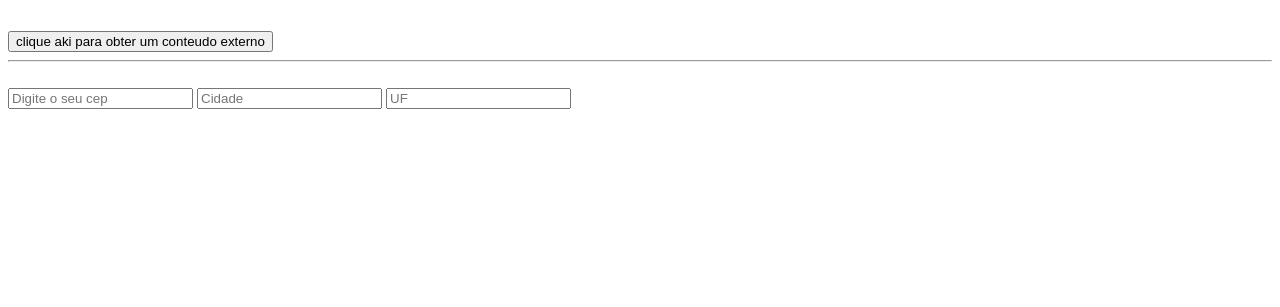
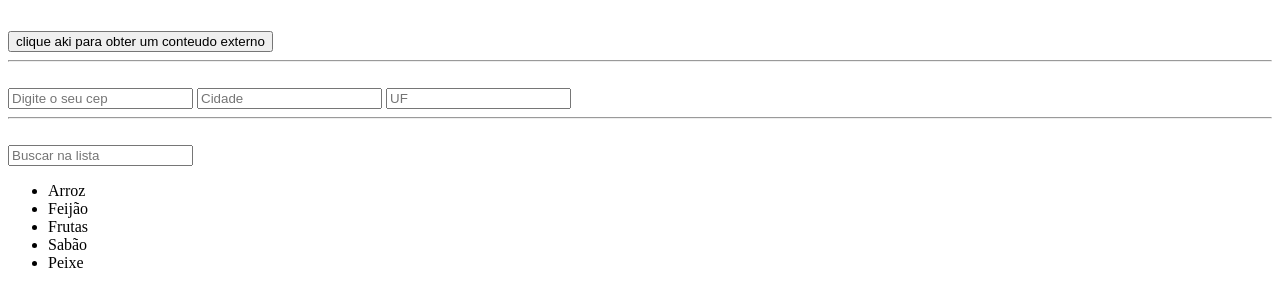
Before and after one commit to Luking1999/jQueryEstudy, a plain HTML site: page index.html in a window 1280 px wide. Shown: the part 405-712 px from the top of the page. Drawn offline with Linux system fonts and the light colour scheme.

Commit message:
finalizado curso

```diff
--- a/index.html
+++ b/index.html
@@ -25,6 +25,15 @@
     <input id="cep" type="cep" placeholder="Digite o seu cep">
     <input id="city" type="city" placeholder="Cidade">
     <input id="uf" type="uf" placeholder="UF">
+    <hr><br>
+    <input id="busca" type="text" placeholder="Buscar na lista">
+    <ul id="lista">
+        <li>Arroz</li>
+        <li>Feijão</li>
+        <li>Frutas</li>
+        <li>Sabão</li>
+        <li>Peixe</li>
+    </ul>
 
     <script>
         $(document).ready(function() {
@@ -78,6 +87,13 @@
             })
             // outro modo
             // $.post("https://seusite.com.br"), { nome: }
+            $("#busca").keyup(function(){
+                var valor = $(this).val().toLowerCase()
+                $("#lista li").filter(function(){
+                    $(this).toggle($(this).text().toLocaleLowerCase().indexOf(valor) > -1)
+                })
+
+            })
 
         })
     </script>
```
